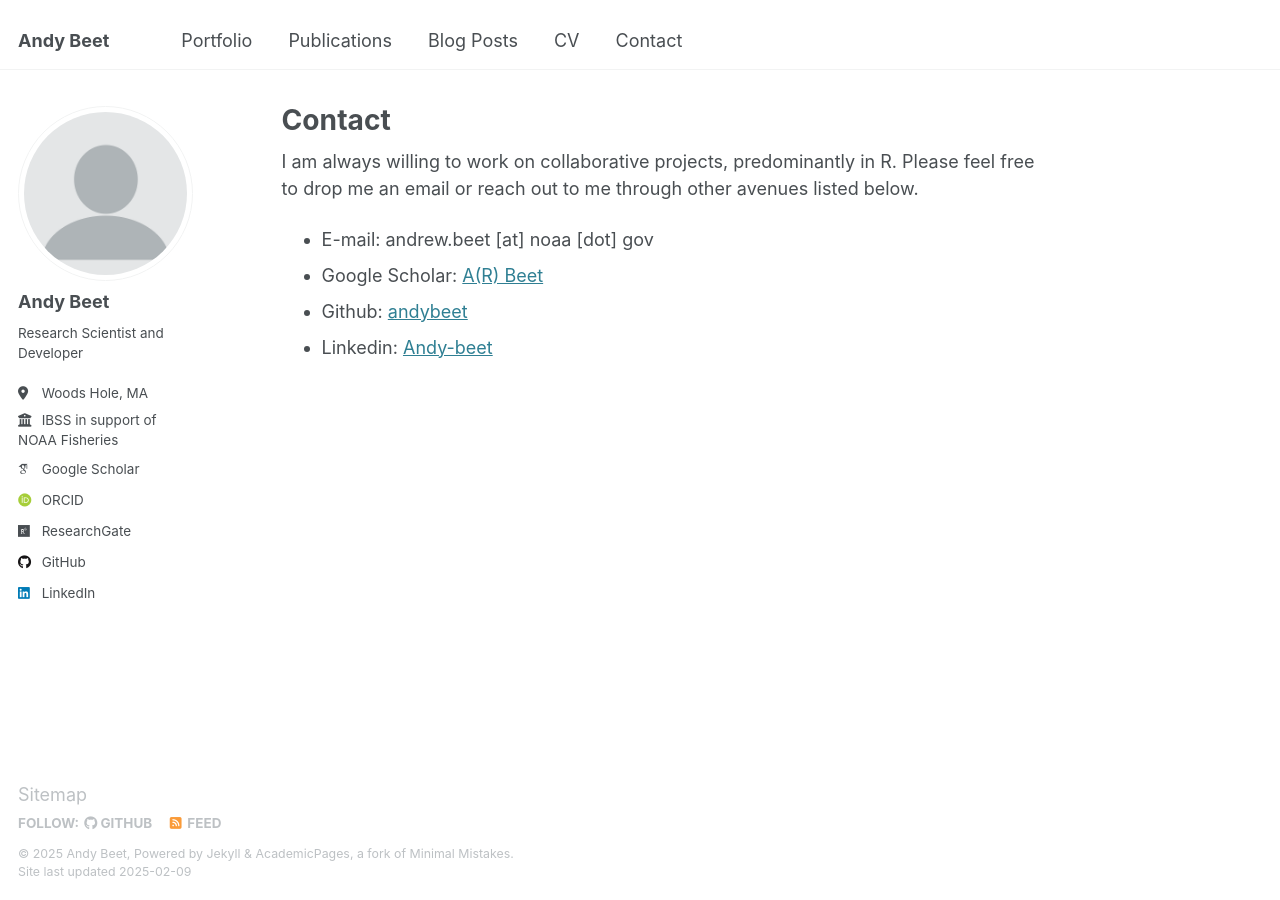
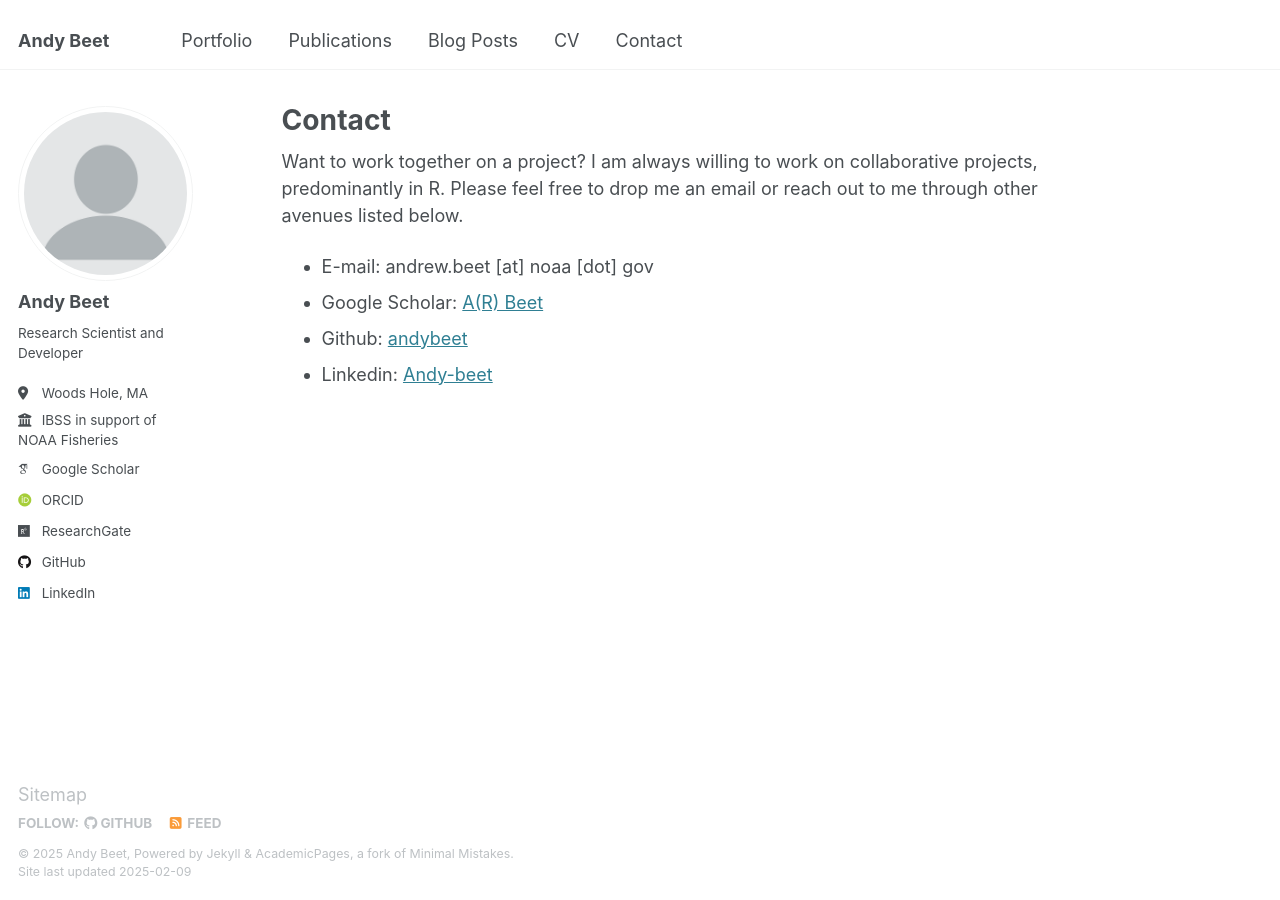
Before and after one commit to andybeet/website, a Jekyll site: the page built from _pages/contact.md, in a window 1280 px wide. Built offline with Jekyll 4.4.1, drawn with Linux system fonts in a browser that asks for light colours; some web fonts are replaced.

Commit message:
update contact

```diff
--- a/_pages/contact.md
+++ b/_pages/contact.md
@@ -4,7 +4,7 @@ permalink: /contact/
 author_profile: true
 ---
 
-I am always willing to work on collaborative projects, predominantly in R. Please feel free to drop me an email or reach out to me through other avenues listed below.
+Want to work together on a project? I am always willing to work on collaborative projects, predominantly in R. Please feel free to drop me an email or reach out to me through other avenues listed below.
 
 * E-mail: andrew.beet [at] noaa [dot] gov
 * Google Scholar: [A(R) Beet](https://scholar.google.com/citations?user=xLF4sJ8AAAAJ&hl=en)
```
